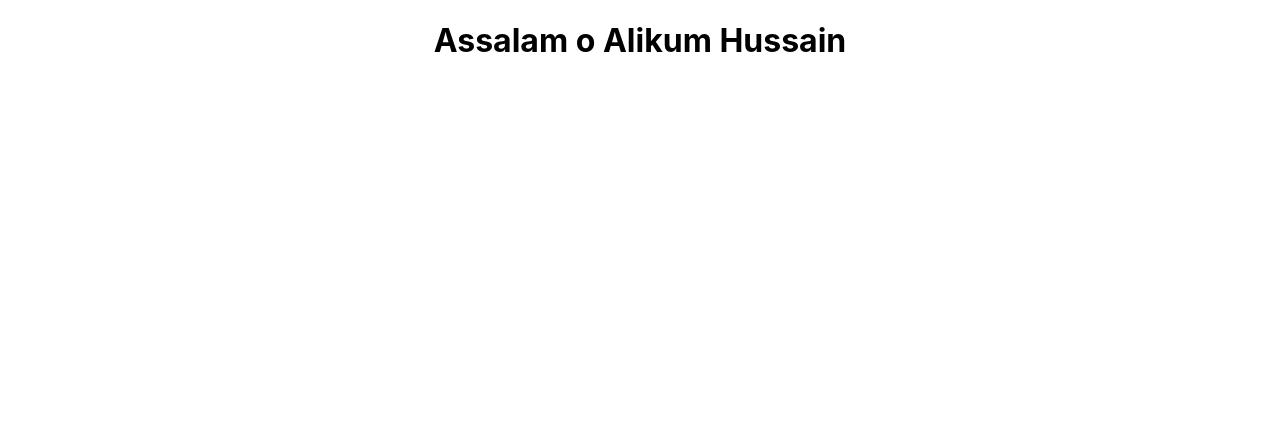
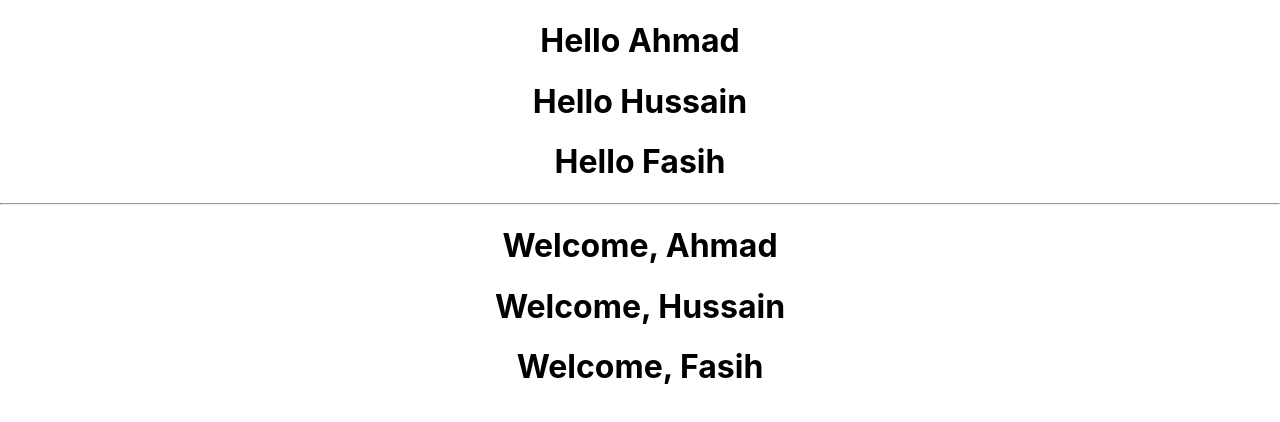
Before and after one commit to Hussain-Mehdi/React-Learning, a React (Create React App) app: page / in a window 1280 px wide. Shown: the top 422 px of the page. Built offline with nearby package versions, Linux system fonts and the light colour scheme.

Commit message:
Created Functional components in React

```diff
--- a/src/App.js
+++ b/src/App.js
@@ -1,10 +1,18 @@
 import './App.css';
-import { Greet } from './components/Greet';
+import Greet from './components/FunctionalComponent'
+import Welcome from './components/ClassComponent';
 
 function App() {
   return (
     <div className="App">
-     <Greet />
+      <Greet name ="Ahmad"/>
+      <Greet name ="Hussain"/>
+      <Greet name ="Fasih"/>
+      <hr/>
+      <Welcome name ="Ahmad" />
+      <Welcome name ="Hussain" />
+      <Welcome name ="Fasih" />
+
     </div>
   );
 }
--- /dev/null
+++ b/src/components/ClassComponent.jsx
@@ -0,0 +1,11 @@
+import react, { Component, component } from 'react'
+
+class Welcome extends Component{
+    render(){
+        return (
+                <h1>Welcome, {this.props.name}</h1>
+        )
+    }
+}
+
+export default Welcome;
--- /dev/null
+++ b/src/components/FunctionalComponent.jsx
@@ -0,0 +1,21 @@
+import React from 'react'
+
+
+//Functional Component
+
+function Greet(props) {
+    return (
+        <h1>Hello {props.name}</h1>
+    );
+}
+
+export default Greet;
+
+
+
+// ES6 Callback component
+
+// const Greet = ()=> <h1>Hi Hussain</h1>
+// export default Greet;
+
+// export const Greet = ()=> <h1>Assalam o Alikum Hussain</h1>
```
Also changed, not shown: src/components/Greet.jsx (deleted, +0 -21 lines).
